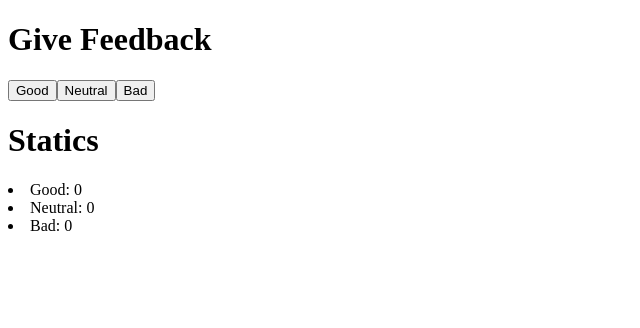
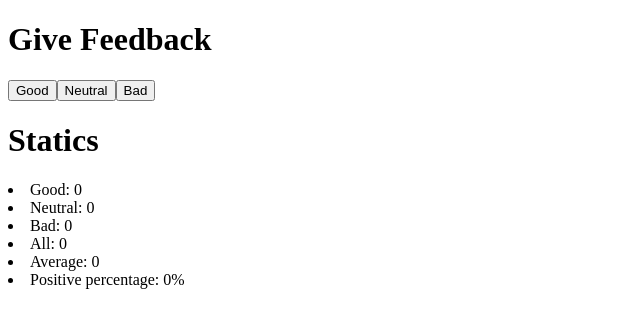
Before and after one commit to pedralcg/fullstack-open, a React (Vite) app in the folder part01/unicafe/: page / in a window 1280 px wide. Shown: the top 328 px of the page, without its empty margins (0-640 px from the left). Built offline with nearby package versions, Linux system fonts and the light colour scheme.

Commit message:
Part01a - Ejer 1.7 Unicafe, paso 2

```diff
--- a/part01/unicafe/src/App.jsx
+++ b/part01/unicafe/src/App.jsx
@@ -24,6 +24,17 @@ const App = () => {
     setBad(bad + 1)
   }
 
+  const total = good + neutral + bad
+
+  const average = total === 0
+    ? 0
+    : (good * 1 + neutral * 0 + bad * -1) / total
+
+  const percentage = total === 0
+    ? 0
+    : (good / total) * 100
+
+
   return (
     <div>
     <h1>Give Feedback</h1>
@@ -34,6 +45,9 @@ const App = () => {
     <li>Good: {good}</li>
     <li>Neutral: {neutral}</li>
     <li>Bad: {bad}</li>
+    <li>All: {total}</li>
+    <li>Average: {average}</li>
+    <li>Positive percentage: {percentage}%</li>
     </div>
   )
 }
```
